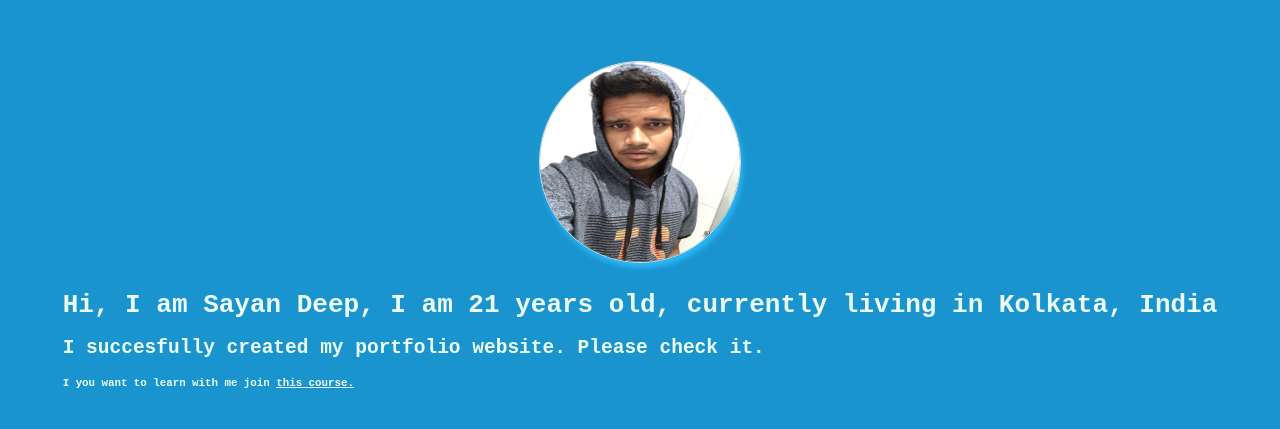
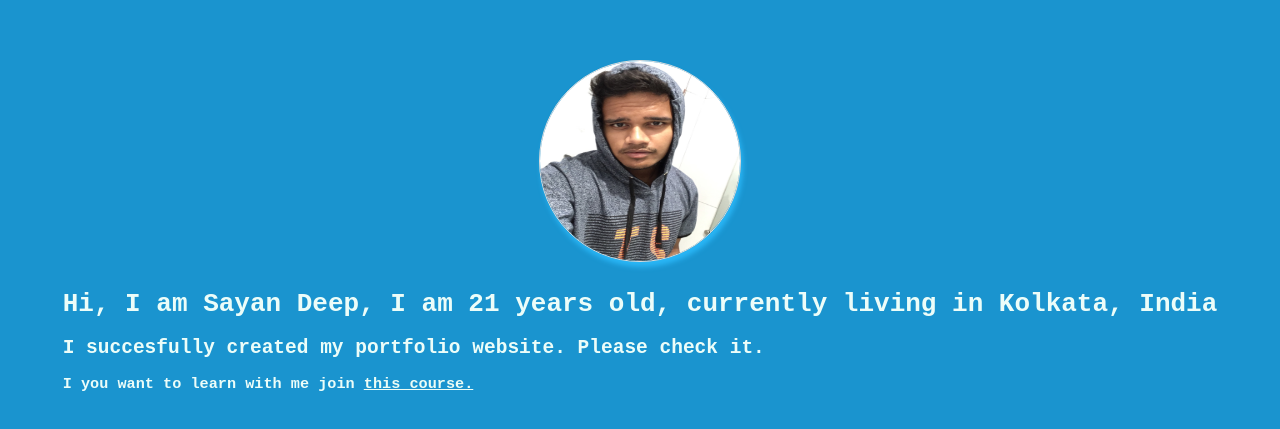
Before and after one commit to sayandray/Personal-Site, a plain HTML site: page index.html in a window 1280 px wide. Shown: the part 161-590 px from the top of the page. Drawn offline with Linux system fonts and the light colour scheme.

Commit message:
change h3 tag

```diff
--- a/index.html
+++ b/index.html
@@ -11,7 +11,7 @@
             <div class="site-header-content">
                 <h1>Hi, I am Sayan Deep, I am 21 years old, currently living in Kolkata, India</h1>
                 <h2>I succesfully created my portfolio website. Please check it.</h2>
-                <h5>I you want to learn with me join <a class="course-link" href="https://www.youtube.com/c/TanayPratap/playlists">this course. </a> </h5>
+                <h3>I you want to learn with me join <a class="course-link" href="https://www.youtube.com/c/TanayPratap/playlists">this course. </a> </h3>
             </div>
         </header>
     </body>
```
